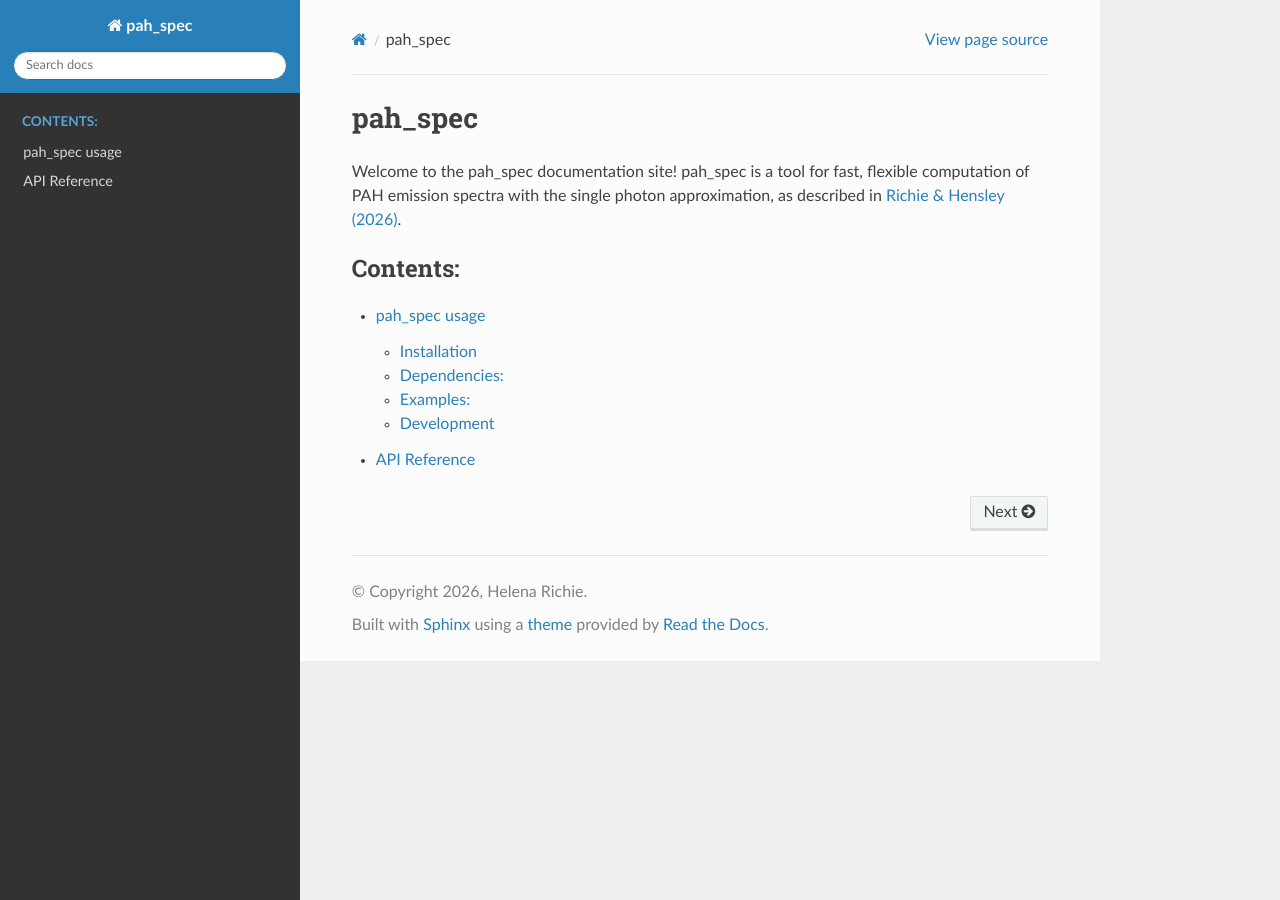
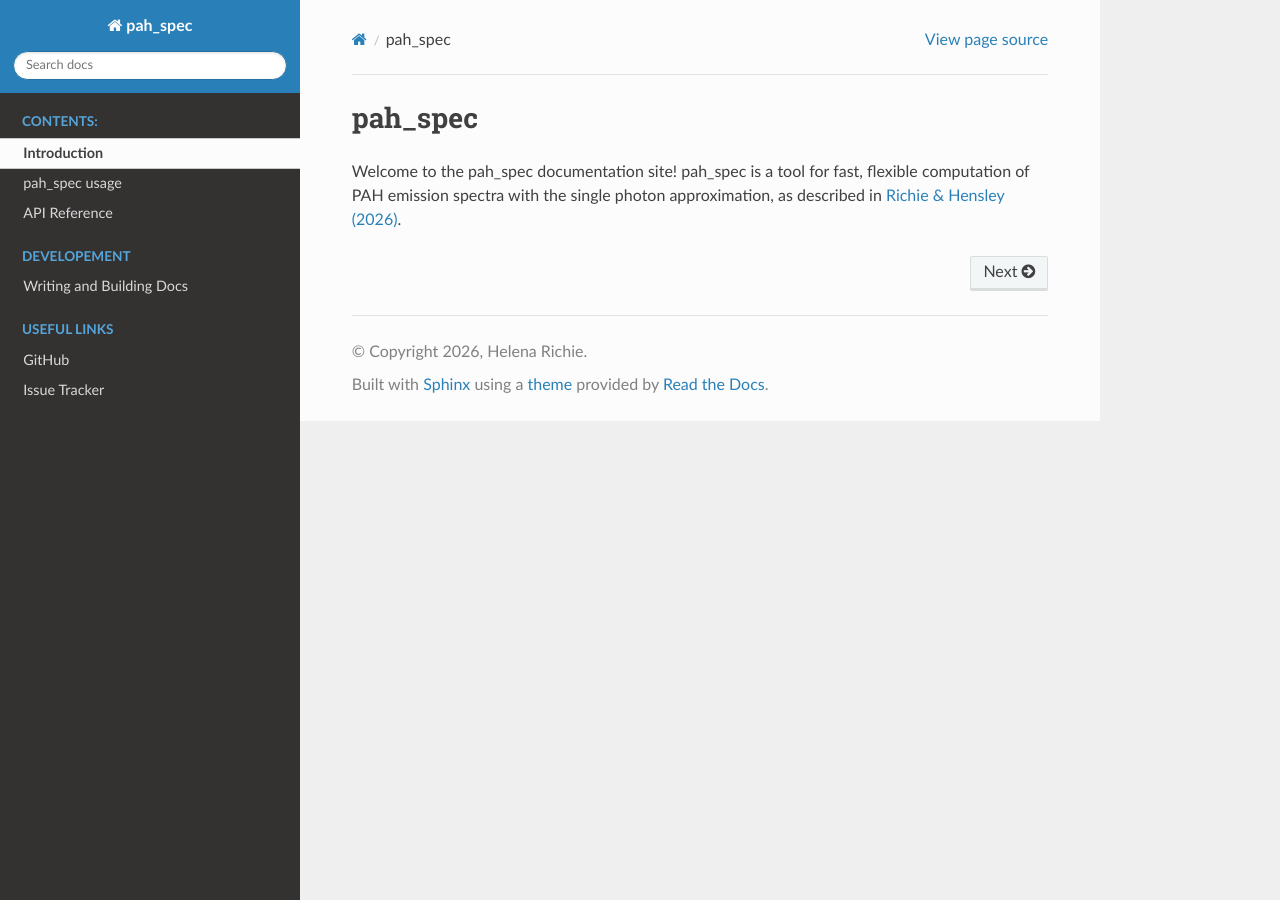
Before and after one commit to helenarichie/pah_spec, a Sphinx documentation site: the page built from docs/sphinx/index.rst, in a window 1280 px wide. Built offline with Sphinx 7.4.7 and the Read the Docs theme 3.1.0, drawn with Linux system fonts in a browser that asks for light colours.

Commit message:
add instructions for building writing and building docs

```diff
--- a/docs/sphinx/conf.py
+++ b/docs/sphinx/conf.py
@@ -16,7 +16,14 @@
 # -- General configuration ---------------------------------------------------
 # https://www.sphinx-doc.org/en/master/usage/configuration.html#general-configuration
 
-extensions = ["sphinx.ext.autodoc", "sphinx.ext.napoleon", "sphinx.ext.viewcode", "myst_parser"]
+extensions = [
+    "myst_parser",
+    "sphinx.ext.autodoc",
+    "sphinx.ext.napoleon",
+    "sphinx_inline_tabs"
+]
+source_suffix = [".rst", ".md"]
+
 napoleon_numpy_docstring = True
 html_theme = "sphinx_rtd_theme"
 
@@ -35,3 +42,7 @@
 # https://www.sphinx-doc.org/en/master/usage/configuration.html#options-for-html-output
 
 #html_static_path = ["_static"]
+
+# -- Options for MyST --------------------------------------------------------
+
+myst_enable_extensions = ["colon_fence"]
--- a/docs/sphinx/index.rst
+++ b/docs/sphinx/index.rst
@@ -12,6 +12,23 @@
 .. toctree::
    :maxdepth: 2
    :caption: Contents:
+   :hidden:
 
+   Introduction <self>
    readme
    api
+
+.. toctree::
+   :maxdepth: 2
+   :caption: Developement
+   :hidden:
+
+   writing-docs
+
+
+.. toctree::
+   :caption: Useful links
+   :hidden:
+
+   GitHub <https://github.com/helenarichie/pah_spec>
+   Issue Tracker <https://github.com/helenarichie/pah_spec/issues>
--- a/pyproject.toml
+++ b/pyproject.toml
@@ -17,7 +17,7 @@
 # detect the version number from the __version__ variable in _version.py
 dynamic = ["version"]
 # we may need to adjust the version bounds
-requires-python = ">=3.7"
+requires-python = ">=3.8"
 description = "tool for generating PAH spectra with the single photon approximation"
 readme = "README.md"
 authors = [{name = "Helena Richie", email = "helenarichie@gmail.com"}]
@@ -43,6 +43,7 @@
 docs = [
     'myst_parser',
     'sphinx',
+    'sphinx_inline_tabs',
     'sphinx_rtd_theme'
 ]
 dev = [{include-group = "docs"}]
```
Also changed, not shown: docs/sphinx/writing-docs.md (added, +57 -0 lines).
